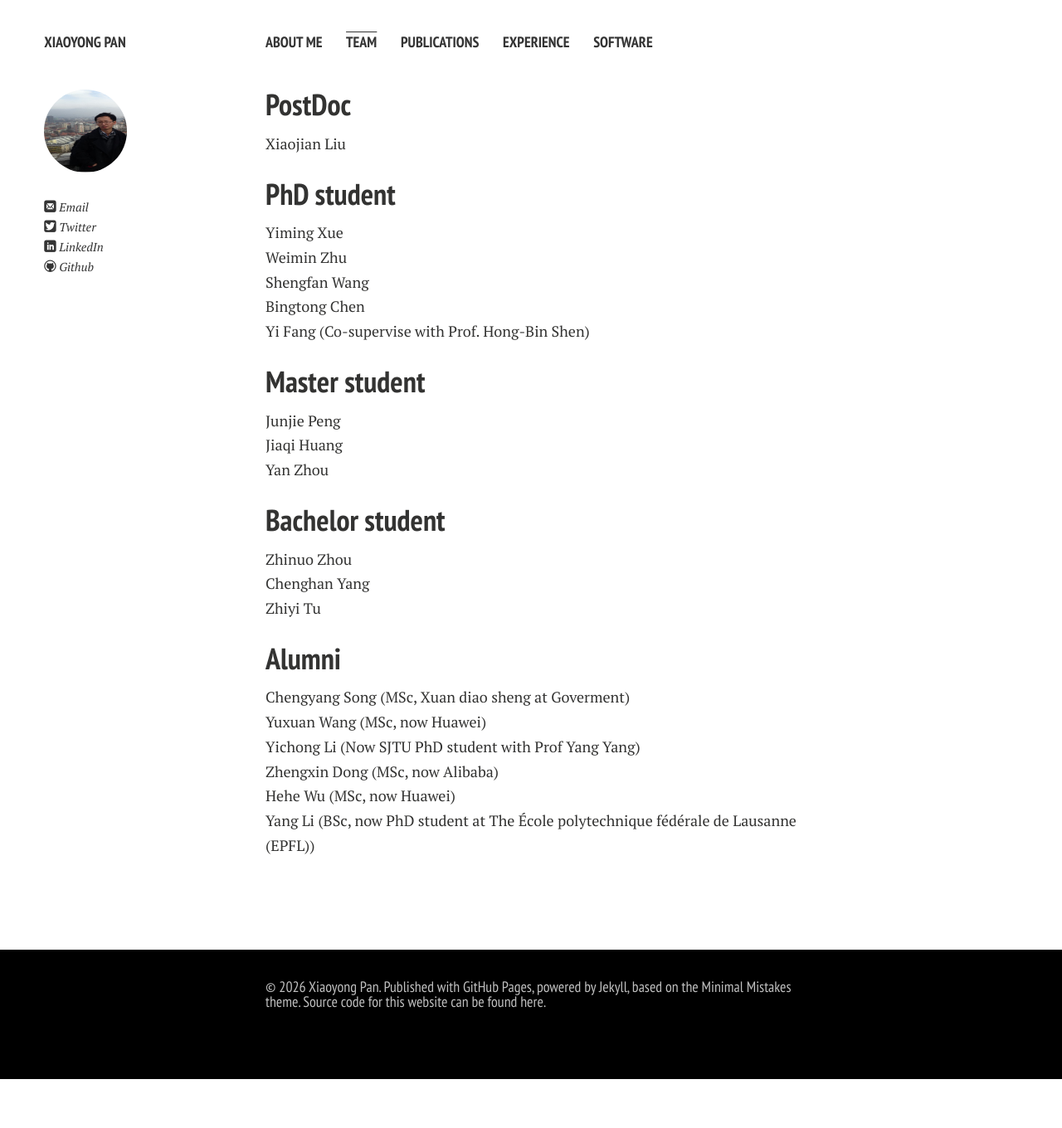
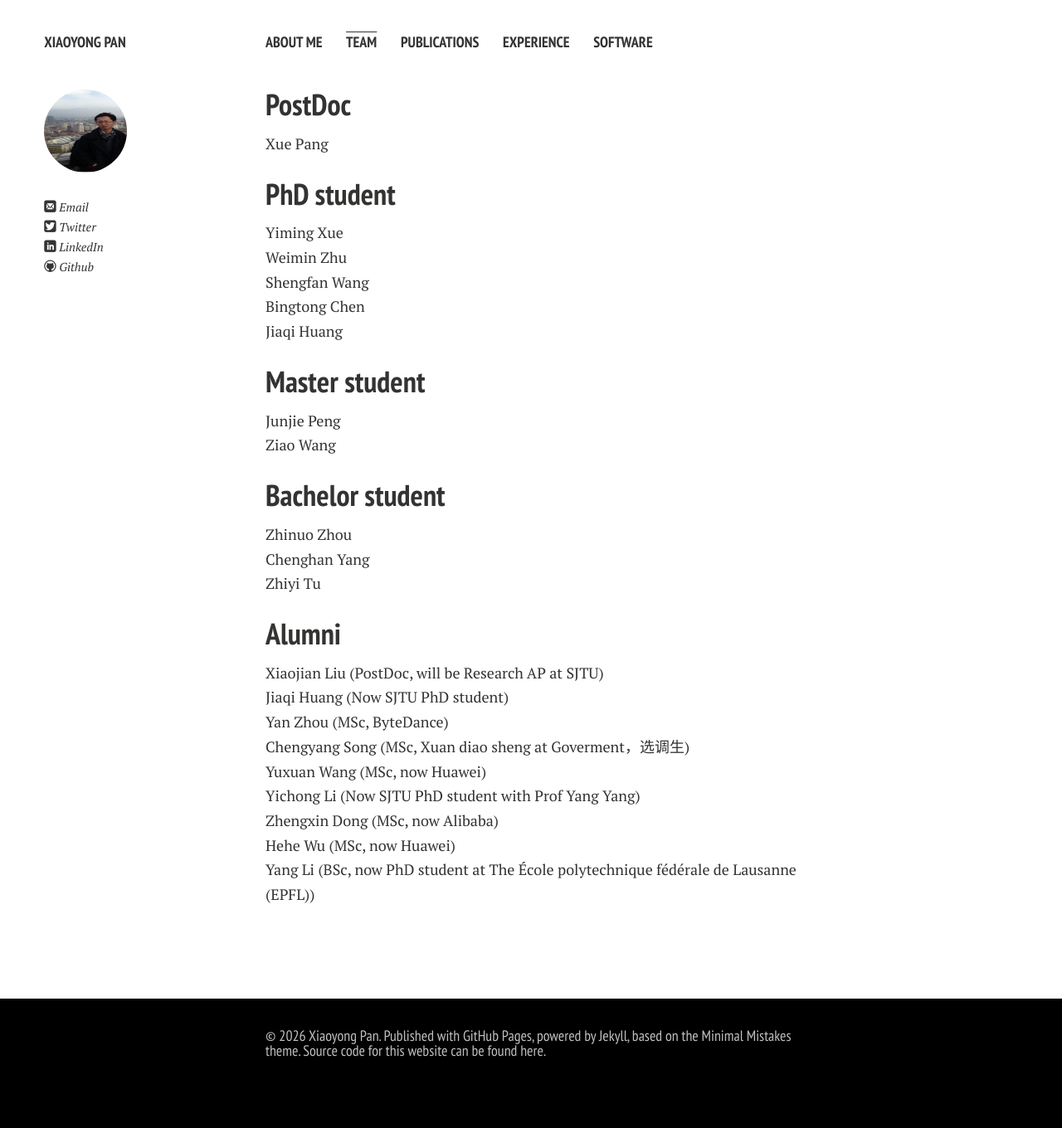
Before and after one commit to xypan1232/xypan1232.github.io, a Jekyll site: the page built from team.md, in a window 1280 px wide. Shown: the whole page at 83% size. Built offline with Jekyll 4.4.1, drawn with Linux system fonts in a browser that asks for light colours; nearby versions of some CDN libraries; Markdown is read by kramdown in place of the engine named in the settings; before the commit the page ends 1301 px from its top, so only the background shows below that.

Commit message:
Update team.md

```diff
--- a/team.md
+++ b/team.md
@@ -5,20 +5,19 @@ title: Team
 ---
 
 ## PostDoc
-Xiaojian Liu <br>
+Xue Pang <br>
+
 
 ## PhD student
 Yiming Xue <br>
 Weimin Zhu <br>
 Shengfan Wang <br>
 Bingtong Chen  <br>
-Yi Fang (Co-supervise with Prof. Hong-Bin Shen) <br>
+Jiaqi Huang <br>
 
 ## Master student
 Junjie Peng <br>
-Jiaqi Huang <br>
-Yan Zhou <br>
-
+Ziao Wang <br>
 
 ## Bachelor student
 Zhinuo Zhou <br>
@@ -26,7 +25,10 @@ Chenghan Yang <br>
 Zhiyi Tu<br>
 
 ## Alumni
-Chengyang Song (MSc, Xuan diao sheng at Goverment)<br>
+Xiaojian Liu (PostDoc, will be Research AP at SJTU)<br>
+Jiaqi Huang (Now SJTU PhD student) <br>
+Yan Zhou  (MSc, ByteDance)<br>
+Chengyang Song (MSc, Xuan diao sheng at Goverment，选调生)<br>
 Yuxuan Wang (MSc, now Huawei) <br>
 Yichong Li (Now SJTU PhD student with Prof Yang Yang) <br>
 Zhengxin Dong (MSc, now Alibaba) <br>
```
